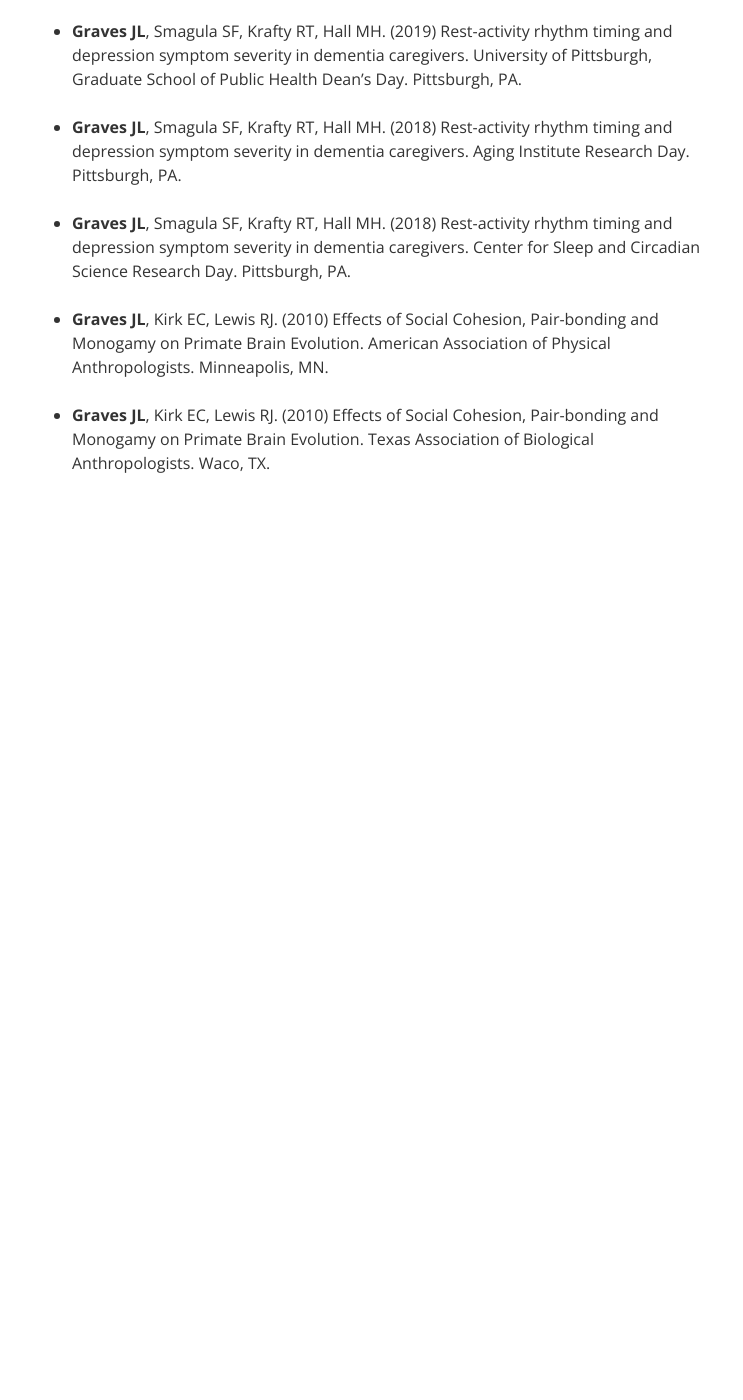
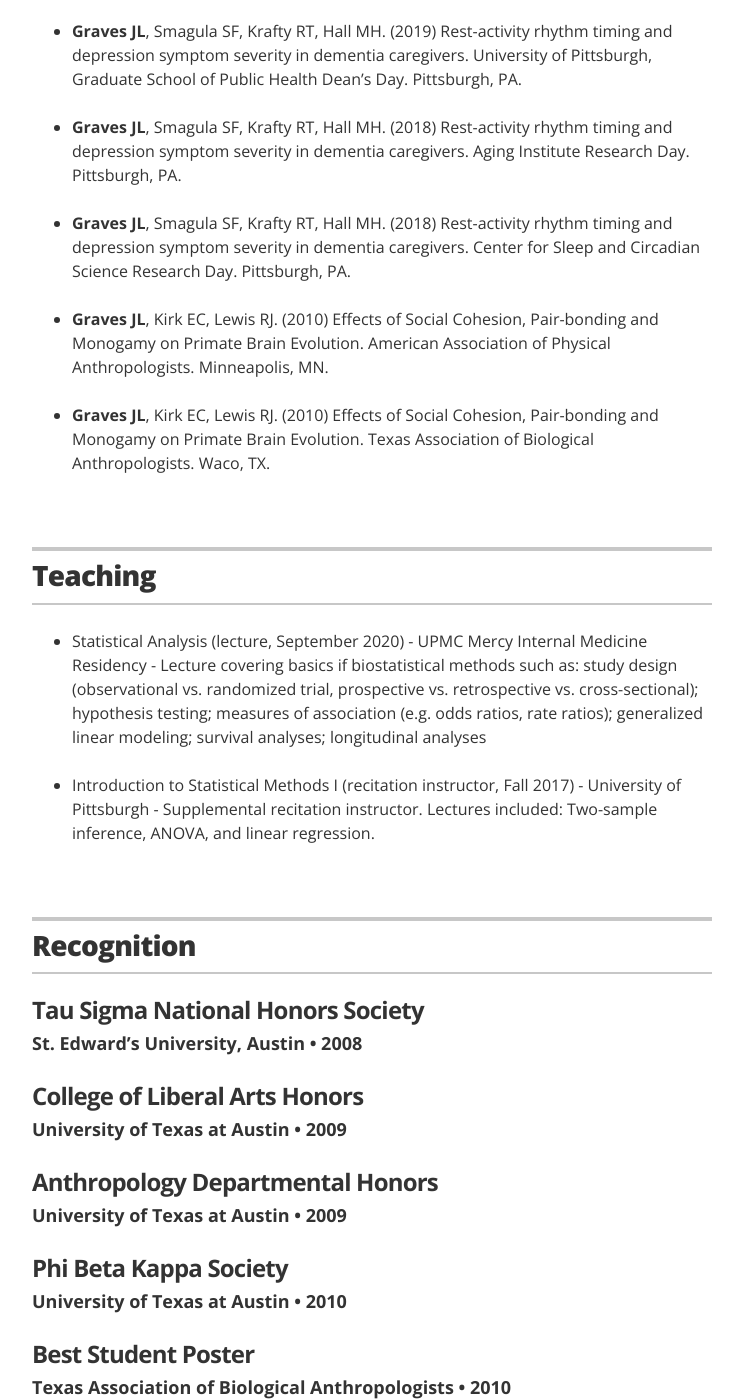
Before and after one commit to JessLGraves/jesslgraves.github.io, a Jekyll site: the page built from index.html, in a window 1280 px wide and 1400 px high, scrolled down 2435 px. Shown: the whole window, without its empty margins (268-1011 px from the left). Built offline with Jekyll 4.4.1, drawn with Linux system fonts in a browser that asks for light colours; before the commit the page ends 2982 px from its top, so only the background shows below that; some of the changed text lies outside the part shown.

Commit message:
awards and service to main

```diff
--- a/_config.yml
+++ b/_config.yml
@@ -37,9 +37,9 @@
 resume_section_education:       true
 resume_section_projects:        false
 resume_section_skills:          false
-resume_section_recognition:     false
+resume_section_recognition:     true
 resume_section_links:           false
-resume_section_associations:    false
+resume_section_associations:    true
 resume_section_papers:          true
 resume_section_interests:       true
 
--- a/_data/associations.yml
+++ b/_data/associations.yml
@@ -1,15 +1,44 @@
 # Associations
 # comment out the urls if you do not wish to display them
 
-- organization: PETA
-  role: Volunteer
-  year: 2001 &mdash; 2010
-  url: https://www.peta.org/
-  summary: Organized fund drives and participated in fundraising events for the benefit of PETA's local Springfield operations.
+- organization: Educational Policies and Curriculum Committee, University of Pittsburgh
+  role: PhD Student Representative
+  year: 2018 &mdash; present
+  url: ""
+  summary: ""
 
+- organization: Community Research Advisory Board, University of Pittsburgh
+  role: Student member
+  year: 2017 &mdash; present
+  url: ""
+  summary: ""
 
-- organization: Yale Amnesty International
-  role: Communications coordinator
-  year: 2002 &mdash; 2004
-  url: http://campuspress.yale.edu/amnesty/
-  summary: During my junion and senior years at Yale, I was actively involved in Yale Amnesty International where I helped facilitate our student organization communications through website maintenance, writing for our campus publication, and graphic design of related materials.
+- organization: American Statistical Association, University of Pittsburgh
+  role: Student member
+  year: 2017 &mdash; 2018
+  url: ""
+  summary: ""
+
+- organization: Laboratory of Neurocognitive Development, University of Pittsburgh
+  role: Community Outreach
+  year: 2015
+  url: ""
+  summary: ""
+
+- organization: Developmental Cognitive Neuroscience Lab, University of Pittsburgh
+  role: Summer Outreach Volunteer
+  year: 2015
+  url: ""
+  summary: ""
+
+- organization: Inner South Community Health Services, Melbourne, Australia
+  role: Falls Prevention Volunteer
+  year: 2013
+  url: ""
+  summary: ""
+
+- organization: Beyond Zero Emissions, Melbourne, Australia
+  role: Volunteer Researcher
+  year: 2013
+  url: ""
+  summary: ""
--- a/_data/presentations.yml
+++ b/_data/presentations.yml
@@ -20,3 +20,12 @@
   - detail: "<b>Graves JL</b>, Kirk EC, Lewis RJ. (2010) Effects of Social Cohesion, Pair-bonding and Monogamy on Primate Brain Evolution. American Association of Physical Anthropologists. Minneapolis, MN."
 
   - detail: "<b>Graves JL</b>, Kirk EC, Lewis RJ. (2010) Effects of Social Cohesion, Pair-bonding and Monogamy on Primate Brain Evolution. Texas Association of Biological Anthropologists. Waco, TX."
+
+teaching:
+  -
+    name: Statistical Analysis (lecture, September 2020)
+    organization: UPMC Mercy Internal Medicine Residency
+    detail: "Lecture covering basics if biostatistical methods such as: study design (observational vs. randomized trial, prospective vs. retrospective vs. cross-sectional); hypothesis testing; measures of association (e.g. odds ratios, rate ratios); generalized linear modeling; survival analyses; longitudinal analyses"
+  - name: "Introduction to Statistical Methods I (recitation instructor, Fall 2017)"
+    organization: University of Pittsburgh
+    detail: "Supplemental recitation instructor. Lectures included: Two-sample inference, ANOVA, and linear regression."
--- a/_data/recognitions.yml
+++ b/_data/recognitions.yml
@@ -1,10 +1,41 @@
 # Recognitions
-- award: First Place Student Poster
-  organization: Aging Institute Research Day, Graduate School of Public Health, University of Pittsburgh
-  year: 2018
-  summary: Research on rest-activity rhythms in older adults won award for best student poster with a clinical impact
-
+- award: Dean's Day Departmental Award, Doctoral Poster
+  organization: University of Pittsburgh
+  type: academic
+  year: 2019
+- award: Phi Beta Kappa Society
+  organization: University of Texas at Austin
+  type: academic
+  year: 2010
+- award: Best Student Poster
+  organization: Texas Association of Biological Anthropologists
+  type: academic
+  year: 2010
+- award: College of Liberal Arts Honors
+  organization: University of Texas at Austin
+  type: academic
+  year: 2009
+- award: Anthropology Departmental Honors
+  organization: University of Texas at Austin
+  type: academic
+  year: 2009
+- award: Tau Sigma National Honors Society
+  organization: St. Edward’s University, Austin
+  type: academic
+  year: 2008
+- award: First Place Student Poster in Clinical Category, Aging Institute Research Day
+  organization: University of Pittsburgh
+  type: financial
+  year: 2017
 - award: MS Travel Award
   organization: Graduate School of Public Health, University of Pittsburgh
+  type: financial
   year: 2017
-  summary: Fellowship to attend Women in Statistics and Data Science Conference
+- award: Rapoport King Thesis Scholarship
+  organization: University of Texas at Austin
+  type: financial
+  year: 2010
+- award: University of Texas Undergraduate Research Fellowship
+  organization: University of Texas at Austin
+  type: financial
+  year: 2010
--- a/_layouts/resume.html
+++ b/_layouts/resume.html
@@ -173,6 +173,21 @@
           </ul>
         </div>
       </section>
+
+      <section class="content-section">
+        <header class="section-header">
+          <h2>Teaching</h2>
+        </header>
+        <div class="resume-item">
+          <ul class="resume-item-list">
+            {% for class in site.data.presentations.teaching %}
+            <li>
+              {{ class.name }} - {{ class.organization }} - {{ class.detail }}
+            </li><br>
+            {% endfor %}
+          </ul>
+        </div>
+      </section>
       {% endif %}
 
       {% if site.resume_section_projects %}
@@ -216,7 +231,8 @@
           <h2>Recognition</h2>
         </header>
 
-        {% for recognition in site.data.recognitions %}
+        {% assign recognitions = site.data.recognitions | sort: "year" %}
+        {% for recognition in recognitions %}
         <div class="resume-item">
           <h3 class="resume-item-title" itemprop="award">{{ recognition.award }}</h3>
           <h4 class="resume-item-details">{{ recognition.organization }} &bull; {{ recognition.year }}</h4>
```
Also changed, not shown: awards.md (deleted, +0 -18 lines), service.md (deleted, +0 -19 lines).
